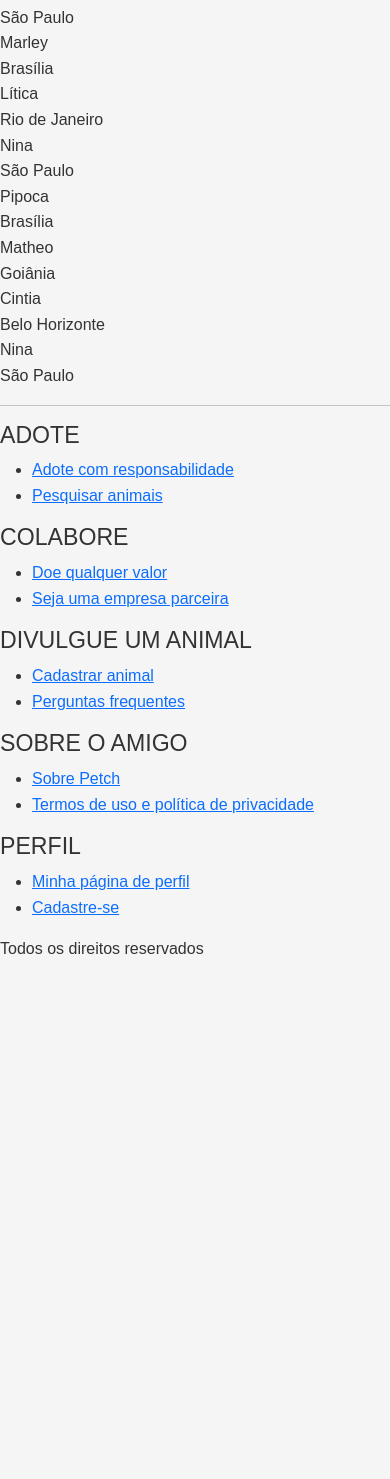
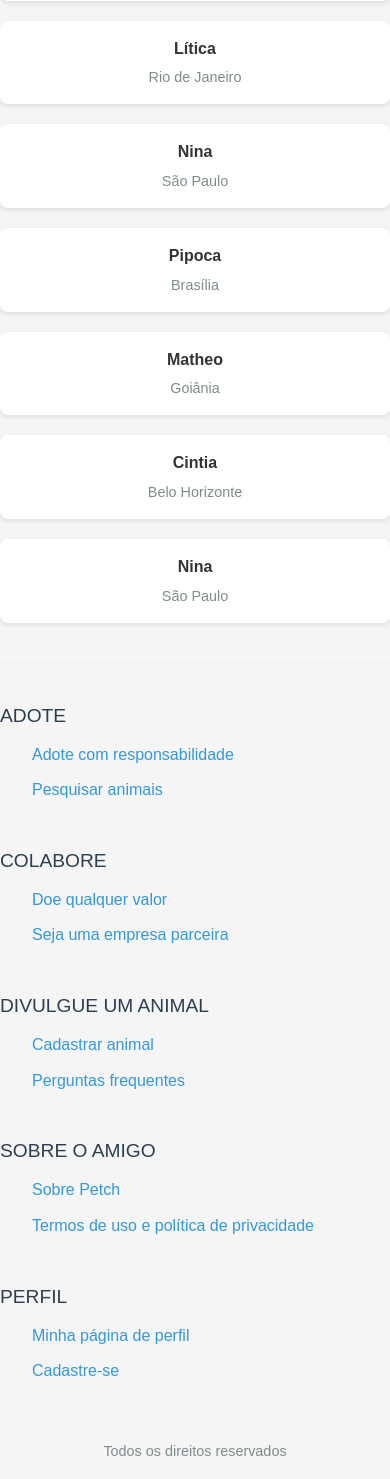
Before and after one commit to LucasDuarte3/Petch, a PHP site: page / in a window 390 px wide. Shown: the part 511-1990 px from the top of the page. Before the commit the page ends 1465 px from the top, so only its background shows below. Run offline with PHP 8.4, Linux system fonts and the light colour scheme.

Commit message:
Atualizaçoes

```diff
--- a/assets/styleIndex.css
+++ b/assets/styleIndex.css
@@ -1,4 +1,5 @@
-/* CSS Reset e Configurações Gerais */
+
+/*CSS INDEX*/
 * {
     margin: 0;
     padding: 0;
@@ -12,233 +13,224 @@ body {
     line-height: 1.6;
 }
 
-/* Layout Principal */
-.split-layout {
-    display: flex;
-    /*height: 100vh; /* Usar height em vez de min-height */
-   /*lign-items: stretch;*/
-    width: 100%;
+.container {
+    max-width: 1200px;
+    margin: 0 auto;
+    padding: 20px;
 }
 
-/* Coluna de Imagens (Esquerda) */
-.alternate-column {
-    flex: 1.5;
-    background: #f8f9fa;
-    padding: 0; /* Removido padding para imagens se tocarem */
-    overflow-y: auto;
-    display: flex;
-    flex-direction: column;
-    width: 200px;
-    gap: 0; /* Removido gap entre itens */
+header {
+    text-align: center;
+    margin-bottom: 30px;
 }
 
-.alternate-item {
-    display: flex;
-    align-items: stretch;
-    min-height: calc(16.666% - 1px); /* Divide em 6 itens iguais */
-    position: relative;
+h1 {
+    font-size: 2.5rem;
+    color: #f3f3f3;
+    margin-bottom: 20px;
 }
 
-.alternate-item::after {
-    content: '';
-    position: absolute;
-    bottom: 0;
-    left: 0;
-    right: 0;
-    height: 1px;
-    background-color: rgba(0,0,0,0.1);
+h2 {
+    font-size: 1.8rem;
+    color: #3498db;
+    margin: 20px 0;
 }
 
-.alternate-item.reverse {
-    flex-direction: row-reverse;
+.adoption-section {
+    margin-bottom: 40px;
 }
 
-.alternate-image {
-    flex: 1;
-
-    overflow: hidden;
-    position: relative;
+.adoption-list {
+    list-style-type: none;
+    margin-left: 20px;
 }
 
-.alternate-image img {
-    width:50%;
-    height: 100%;
-    object-fit: cover;
-    position: absolute;
-    top: 0;
-    left: 0;
+.adoption-list li {
+    margin-bottom: 10px;
+    font-weight: bold;
 }
 
-.alternate-text {
-    flex: 1;
-    display: flex;
-    align-items: center;
-    justify-content: center;
-    padding: 1rem;
-    background: #f8f9fa;
+.pets-grid {
+    display: grid;
+    grid-template-columns: repeat(4, 1fr);
+    gap: 20px;
+    margin: 30px 0;
 }
 
-.alternate-text h3 {
-    font-size: 1.8rem;
-    color: #2c3e50;
-    text-transform: uppercase;
+.pet-card {
+    background-color: white;
+    border-radius: 8px;
+    padding: 15px;
+    text-align: center;
+    box-shadow: 0 2px 5px rgba(0,0,0,0.1);
 }
 
-/* Coluna do Formulário (Direita) */
-.form-column {
-    flex: 0.8;
-    display: flex;
-    align-items: center;
-    justify-content: center;
-    padding: 2rem;
-    background: white;
-    overflow-y: auto; /* Permite rolagem apenas no formulário se necessário */
-    height: 80%; /* Garante que a coluna do formulário ocupe toda a altura da tela */
+.pet-name {
+    font-weight: bold;
+    margin-bottom: 5px;
 }
 
-/*.auth-container {
-    width: 100%;
-    height: 80%;
-    max-width: 500px;
-    padding: 1.5rem;
-    background-color: white;
-    border-radius: 15px;
-    box-shadow: 0 4px 20px rgba(0, 0, 0, 0.1);
-}*/
-
-
-.auth-container h1 {
-    color: #2c3e50;
-    font-size: 2rem;
-    margin-bottom: 1.5rem;
-    text-align: center;
+.pet-location {
+    color: #7f8c8d;
+    font-size: 0.9rem;
 }
 
-/* Estilos do Formulário */
-.form-label {
-    font-weight: 600;
-    color: #2c3e50;
-    margin-bottom: 0.5rem;
-    display: block;
+hr {
+    border: 0;
+    height: 1px;
+    background-color: #ddd;
+    margin: 40px 0;
 }
 
-.form-control {
-    width: 100%;
-    padding: 0.75rem;
-    border: 1px solid #ddd;
-    border-radius: 4px;
-    font-size: 1rem;
-    transition: border-color 0.3s;
+.footer-links {
+    display: grid;
+    grid-template-columns: repeat(4, 1fr);
+    gap: 30px;
+    margin-bottom: 40px;
 }
 
-.form-control:focus {
-    border-color: #3498db;
-    outline: none;
-    box-shadow: 0 0 0 2px rgba(52, 152, 219, 0.2);
+.link-column h3 {
+    font-size: 1.2rem;
+    margin-bottom: 15px;
+    color: #2c3e50;
 }
 
-.form-row {
-    display: grid;
-    grid-template-columns: repeat(auto-fit, minmax(250px, 1fr));
-    gap: 1rem;
-    margin-bottom: 1rem;
+.link-column ul {
+    list-style-type: none;
 }
 
-.btn-custom {
-    background-color: #3498db;
-    color: white;
-    border: none;
-    padding: 0.75rem;
-    border-radius: 4px;
-    font-size: 1rem;
-    font-weight: 600;
-    cursor: pointer;
-    transition: background-color 0.3s;
-    width: 100%;
+.link-column li {
+    margin-bottom: 10px;
 }
 
-.btn-custom:hover {
-    background-color: #2980b9;
-}
-
-.link-custom {
+.link-column a {
+    text-decoration: none;
     color: #3498db;
     transition: color 0.3s;
 }
 
-.link-custom:hover {
+.link-column a:hover {
     color: #2980b9;
-    text-decoration: underline;
 }
 
-/* Mensagens de Alerta */
-.alert {
-    padding: 0.75rem 1.25rem;
-    margin-bottom: 1rem;
-    border: 1px solid transparent;
-    border-radius: 4px;
+.copyright {
+    text-align: center;
+    margin-top: 30px;
+    color: #7f8c8d;
+    font-size: 0.9rem;
 }
 
-.alert-danger {
-    color: #721c24;
-    background-color: #f8d7da;
-    border-color: #f5c6cb;
-}
-
-.alert-success {
-    color: #155724;
-    background-color: #d4edda;
-    border-color: #c3e6cb;
-}
-
-/* Efeitos */
-.fade-in {
-    animation: fadeIn 0.5s ease-in;
-}
-
-@keyframes fadeIn {
-    from { opacity: 0; transform: translateY(10px); }
-    to { opacity: 1; transform: translateY(0); }
-}
-
-/* Responsividade */
-@media (max-width: 1200px) {
-    .split-layout {
-        flex-direction: column;
+@media (max-width: 768px) {
+    .pets-grid {
+        grid-template-columns: repeat(2, 1fr);
     }
 
-    .alternate-column,
-    .form-column {
-        flex: 1;
-        padding: 2rem;
-    }
-
-    .auth-container {
-        padding: 2rem;
+    .footer-links {
+        grid-template-columns: repeat(2, 1fr);
     }
 }
 
-@media (max-width: 768px) {
-    .alternate-column,
-    .form-column {
-        padding: 1.5rem;
+@media (max-width: 480px) {
+    .pets-grid {
+        grid-template-columns: 1fr;
     }
 
-    .auth-container {
-        padding: 1.5rem;
-    }
-
-    .alternate-item,
-    .alternate-item.reverse {
-        flex-direction: column;
-        min-height: auto;
-    }
-
-    .alternate-image {
-        height: 200px;
-    }
-
-    .form-row {
+    .footer-links {
         grid-template-columns: 1fr;
     }
 }
+
+/* imagens */
+topo {
+    width: 100%;
+    margin: 0;
+    padding: 0;
+}
+
+.topo img {
+    width: 100%;
+    height: auto; /* Mantém a proporção */
+    display: block; /* Remove espaços indesejados abaixo da imagem */
+}
+
+
+/* Hero Section Ajustada */
+.hero-section {
+    position: relative;
+    width: 100%;
+    max-height: 500px; /* Altura máxima controlada */
+    overflow: hidden;
+    margin-bottom: 2rem;
+}
+
+.hero-image {
+    width: 100%;
+    height: auto;
+    display: block;
+}
+
+.hero-content {
+    position: absolute;
+    top: 50%;
+    left: 50%;
+    transform: translate(-50%, -50%);
+    text-align: center;
+    color: white;
+    width: 90%;
+    max-width: 800px;
+    z-index: 2;
+}
+
+/* Restante do CSS permanece igual */
+
+.hero-content h1 {
+    font-size: 3rem;
+    font-weight: bold;
+    margin-bottom: 1rem;
+    text-shadow: 2px 2px 4px rgba(0, 0, 0, 0.5);
+}
+
+.hero-subtitle {
+    font-size: 1.5rem;
+    margin-bottom: 2rem;
+    text-shadow: 1px 1px 2px rgba(0, 0, 0, 0.5);
+}
+
+.hero-buttons {
+    display: flex;
+    justify-content: center;
+    gap: 1rem;
+    flex-wrap: wrap;
+}
+
+/* Overlay para melhor legibilidade */
+.hero-section::after {
+    content: "";
+    position: absolute;
+    top: 0;
+    left: 0;
+    width: 100%;
+    height: 100%;
+    background: rgba(0, 0, 0, 0.3);
+    z-index: 1;
+}
+@media (max-width: 768px) {
+    .hero-content h1 {
+        font-size: 2rem;
+    }
+
+    .hero-subtitle {
+        font-size: 1.2rem;
+    }
+
+    .hero-buttons {
+        flex-direction: column;
+        align-items: center;
+    }
+
+    .hero-buttons .btn {
+        width: 100%;
+        max-width: 250px;
+    }
+}
+    /* Fim CSS INDEX */
--- a/index.php
+++ b/index.php
@@ -5,24 +5,27 @@ require_once __DIR__ . '/config.php'; // Importa routes.php
 ?>
 <!DOCTYPE html>
 <html lang="pt-br">
+
 <head>
     <meta charset="UTF-8">
     <meta name="viewport" content="width=device-width, initial-scale=1.0">
     <title>Peth - Adote um Animal</title>
     <link href="https://cdn.jsdelivr.net/npm/bootstrap@5.3.3/dist/css/bootstrap.min.css" rel="stylesheet" integrity="sha384-QWTKZyjpPEjISv5WaRU9OFeRpok6YctnYmDr5pNlyT2bRjXh0JMhjY6hW+ALEwIH" crossorigin="anonymous">
     <link rel="stylesheet" href="<?= ASSETS_PATH ?>/styleIndex.css">
+</head>
 <header class="hero-section">
-    <img src="<?= IMG_PATH?>/imagemFundoInicial.jpg" alt="Banner principal" class="hero-image">
+    <img src="<?= IMG_PATH ?>/imagemFundoInicial.jpg" alt="Banner principal" class="hero-image">
     <div class="hero-content">
         <h1>Encontre seu novo melhor amigo</h1>
         <p class="hero-subtitle">Adote um animal de estimação e transforme duas vidas: a dele e a sua.</p>
         <div class="hero-buttons">
-            <a href="<?= BASE_PATH?>/public/login.php" class="btn btn-primary btn-lg">Adotar um Pet</a>
-            <a href="<?= BASE_PATH?>/public/login.php" class="btn btn-outline-light btn-lg">Doar um Pet</a>
+            <a href="<?= BASE_PATH ?>/public/login.php" class="btn btn-primary btn-lg">Adotar um Pet</a>
+            <a href="<?= BASE_PATH ?>/public/login.php" class="btn btn-outline-light btn-lg">Doar um Pet</a>
         </div>
     </div>
 </header>
 
+<body>
     <div class="pets-grid">
         <div class="pet-card">
             <div class="pet-name">Theo</div>
@@ -118,4 +121,5 @@ require_once __DIR__ . '/config.php'; // Importa routes.php
     </div>
     <script src="https://cdn.jsdelivr.net/npm/bootstrap@5.3.3/dist/js/bootstrap.bundle.min.js" integrity="sha384-YvpcrYf0tY3lHB60NNkmXc5s9fDVZLESaAA55NDzOxhy9GkcIdslK1eN7N6jIeHz" crossorigin="anonymous"></script>
 </body>
+
 </html>
--- a/public/cadastro.php
+++ b/public/cadastro.php
@@ -21,7 +21,7 @@ if (isset($_SESSION['sucesso'])) {
     <meta name="viewport" content="width=device-width, initial-scale=1.0">
     <title>Cadastro - Petch</title>
     <link href="https://cdn.jsdelivr.net/npm/bootstrap@5.3.3/dist/css/bootstrap.min.css" rel="stylesheet">
-    <link rel="stylesheet" href="<?= ASSETS_PATH ?>/styleIndex.css">
+    <link rel="stylesheet" href="<?= ASSETS_PATH ?>/styleCadastro.css">
 </head>
 <body>
 <div class="split-layout">
```
Also changed, not shown: app/views/header.php (+11 -5 lines), assets/styleCadastro.css (added, +244 -0 lines), assets/styleHeader.css (added, +33 -0 lines). Lines whose indentation alone changed are shown as unchanged.
